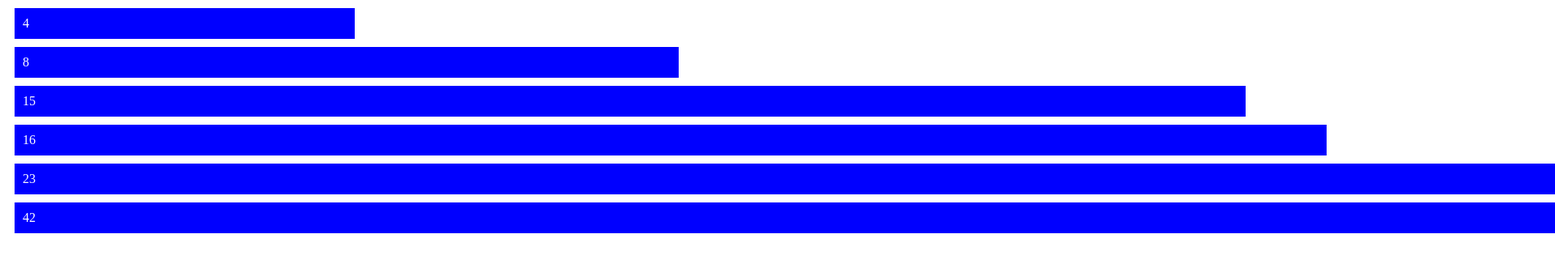
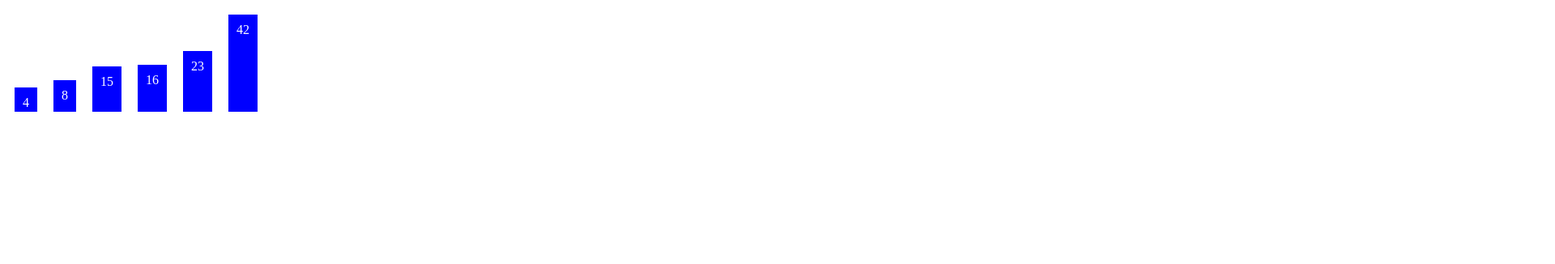
Before and after one commit to rsk7/visualizer, a website built with webpack: page index.html in a window 1280 px wide. Shown: the top 326 px of the page at 81% size, 1920 px wide, since content can reach past the window. Built offline with nearby package versions, Linux system fonts and the light colour scheme.

Commit message:
vertical bars

```diff
--- a/src/entry.js
+++ b/src/entry.js
@@ -7,7 +7,7 @@ var data = [4, 8, 15, 16, 23, 42];
 
 var x = d3.scale.linear()
     .domain([0, d3.max(data)])
-    .range([0, 420]);
+    .range([0, 100]);
 
 var body = d3.select("body");
 var div = body.append("div")
@@ -15,5 +15,5 @@ var div = body.append("div")
     .selectAll("div")
         .data(data)
     .enter().append("div")
-        .style("width", (d) => x(d) * 10 + "px")
+        .style("height", (d) => x(d) + "px")
         .text((d) => d);
--- a/src/style.css
+++ b/src/style.css
@@ -3,4 +3,6 @@
     padding: 10px;
     color: white;
     background-color: blue;
+    display: inline-block;
+    vertical-align: bottom;
 }
```
